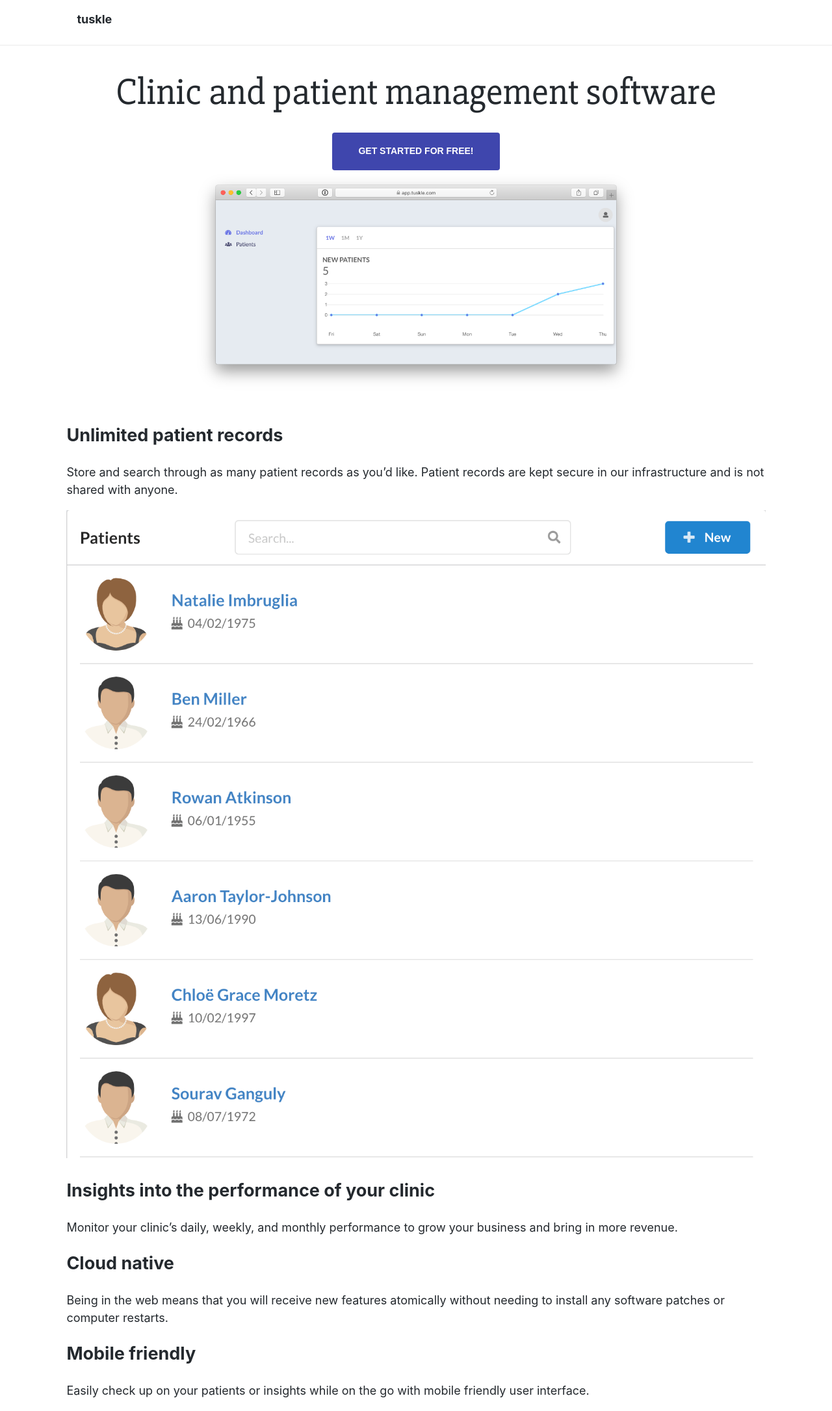
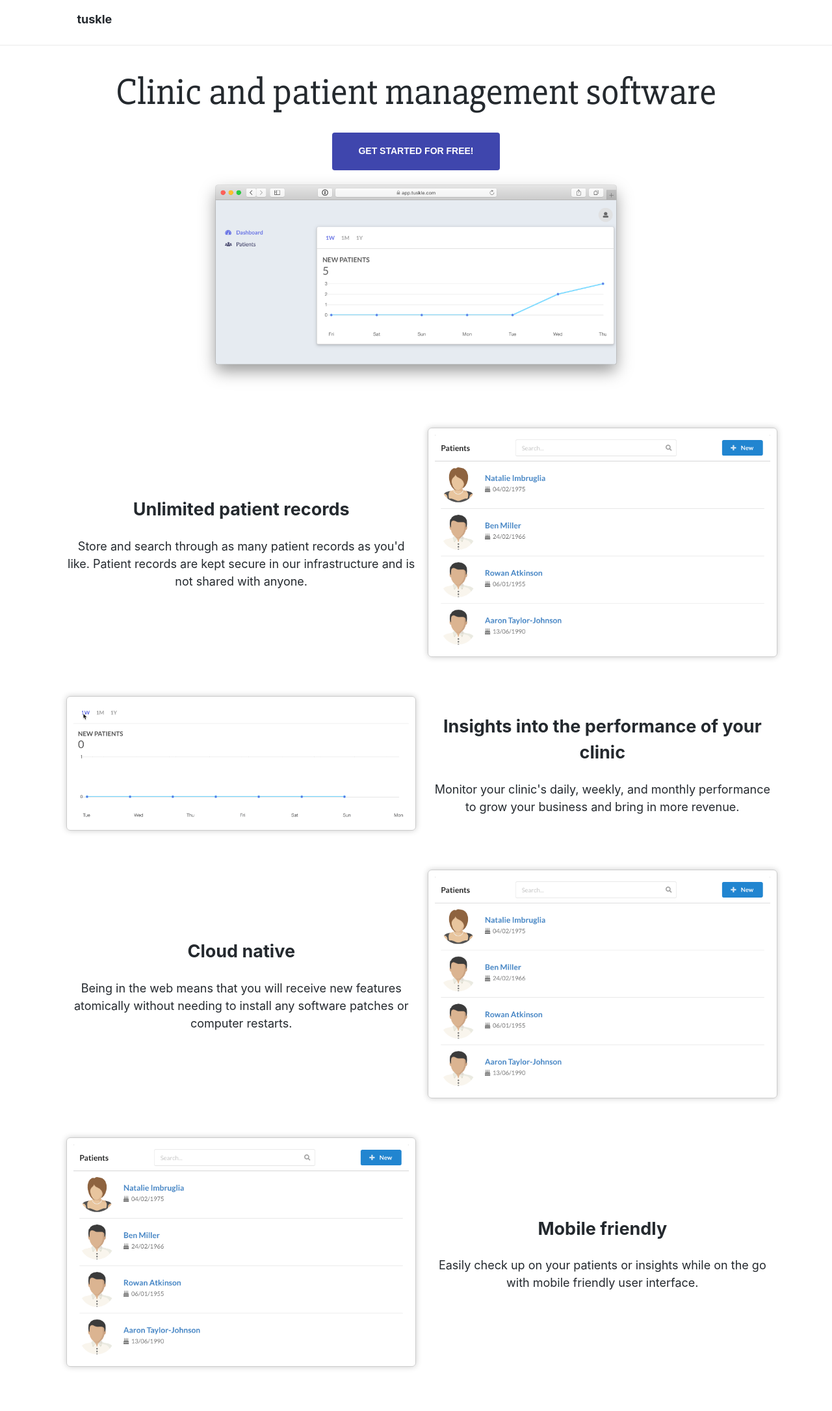
Before and after one commit to tusklehq/tuskle.github.io, a Jekyll site: the page built from index.html, in a window 1280 px wide. Shown: the whole page at 65% size. Built offline with Jekyll 4.4.1, drawn with Linux system fonts in a browser that asks for light colours; after the commit the page ends 2149 px from its top, so only the background shows below that.

Commit message:
added images to home page which is now converted back to html

```diff
--- a/_layouts/home.html
+++ b/_layouts/home.html
@@ -17,7 +17,7 @@ layout: default
     </div>
 </section>
 
-<section>
+<section class="page-home">
     <div class="o-content-container">
         {{ content }}
     </div>
--- a/_sass/_home-page.scss
+++ b/_sass/_home-page.scss
@@ -1,9 +1,3 @@
-.page-home.page-home {
-    padding-top: 7rem;
-    padding-bottom: 0;
-    text-align: center;
-}
-
 .page-home.page-home .o-hero__header__headline {
     font-weight: 400;
     line-height: 1.05;
@@ -36,4 +30,17 @@
     .o-hero.page-home img {
         max-width: 684px;
     }
+    .page-home .feature {
+        display: grid;
+        grid-template-columns: repeat(2, 50%);
+        grid-gap: 1em;
+        .feature-description {
+            align-self: center;
+        }
+    }
+    .page-home .feature:nth-of-type(even) {
+        .feature-description {
+            order: 2
+        }
+    }
 }
--- /dev/null
+++ b/_sass/_image.scss
@@ -0,0 +1,17 @@
+img {
+    border: 0;
+    max-width: 100%;
+    height: auto;
+}
+
+img.rounded-corner.with-shadow {
+    -webkit-box-shadow: 0 0 10px rgba(0, 0, 0, 0.2);
+    -moz-box-shadow: 0 0 10px rgba(0, 0, 0, 0.2);
+    box-shadow: 0 0 10px rgba(0, 0, 0, 0.2);
+    margin: 30px 0;
+    padding: 10px;
+    border: 1px solid #CCC;
+    position: relative;
+    display: block;
+    border-radius: 6px;
+}
--- a/assets/css/main.scss
+++ b/assets/css/main.scss
@@ -7,6 +7,7 @@
 @import "navigation";
 @import "button";
 @import "home-page";
+@import "image";
 
 html {
     box-sizing: border-box;
@@ -21,12 +22,9 @@ body {
 
 main {
     flex: 1 1 0;
-}
-
-img {
-    border: 0;
-    max-width: 100%;
-    height: auto;
+    padding-top: 7rem;
+    padding-bottom: 0;
+    text-align: center;
 }
 
 .o-content-container {
--- /dev/null
+++ b/index.html
@@ -0,0 +1,68 @@
+---
+layout: home
+heading: Clinic and patient management software
+title: Clinic and patient management software
+
+---
+<div class="feature">
+    <div class="feature-description">
+        <h2>Unlimited patient records</h2>
+        <p>
+            Store and search through as many patient records as you'd like.
+            Patient records are kept secure in our infrastructure and is not
+            shared with anyone.
+        </p>
+    </div>
+    <div>
+        <img src="/uploads/patient-records-feature.png"
+            class="rounded-corner with-shadow"
+            alt="Screenshot of the patients list view."
+            title="Patients list view" />
+    </div>
+</div>
+<div class="feature">
+    <div class="feature-description">
+        <h2>Insights into the performance of your clinic</h2>
+        <p>
+            Monitor your clinic's daily, weekly, and monthly performance to
+            grow your business and bring in more revenue.
+        </p>
+    </div>
+    <div>
+        <img src="/uploads/clinic-insight-feature.gif"
+            class="rounded-corner with-shadow"
+            alt="Screenshot of the clinic patient's insights."
+            title="Clinic patient's insights" />
+    </div>
+</div>
+<div class="feature">
+    <div class="feature-description">
+        <h2>Cloud native</h2>
+        <p>
+            Being in the web means that you will receive new features
+            atomically without needing to install any software patches or
+            computer restarts.
+        </p>
+    </div>
+    <div>
+        <img src="/uploads/patient-records-feature.png"
+            class="rounded-corner with-shadow"
+            alt="Screenshot of the patients list view."
+            title="Patients list view" />
+    </div>
+</div>
+<div class="feature">
+    <div class="feature-description">
+        <h2>Mobile friendly</h2>
+        <p>
+            Easily check up on your patients or insights while on the go
+            with mobile friendly user interface.
+        </p>
+    </div>
+    <div>
+        <img src="/uploads/patient-records-feature.png"
+            class="rounded-corner with-shadow"
+            alt="Screenshot of the patients list view."
+            title="Patients list view" />
+    </div>
+</div>
--- a/index.md
+++ /dev/null
@@ -1,23 +0,0 @@
----
-layout: home
-heading: Clinic and patient management software
-title: Clinic and patient management software
-
----
-## Unlimited patient records
-
-Store and search through as many patient records as you'd like. Patient records are kept secure in our infrastructure and is not shared with anyone.
-
-![Screenshot of the patients list view.](/uploads/Screenshot 2018-10-01 at 18.52.08.png "Patients list view")
-
-## Insights into the performance of your clinic
-
-Monitor your clinic's daily, weekly, and monthly performance to grow your business and bring in more revenue.
-
-## Cloud native
-
-Being in the web means that you will receive new features atomically without needing to install any software patches or computer restarts.
-
-## Mobile friendly
-
-Easily check up on your patients or insights while on the go with mobile friendly user interface.
```
Also changed, not shown: uploads/Screenshot 2018-10-01 at 18.52.08.png (deleted), uploads/clinic-insight-feature.gif (added), uploads/patient-records-feature.png (added).
